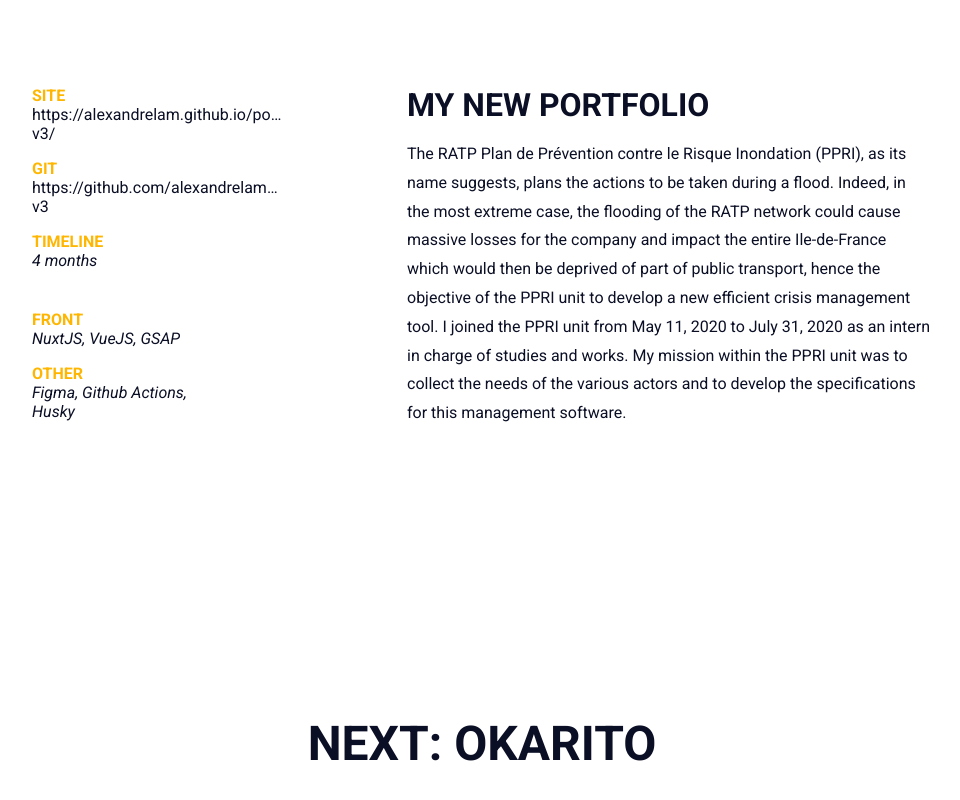
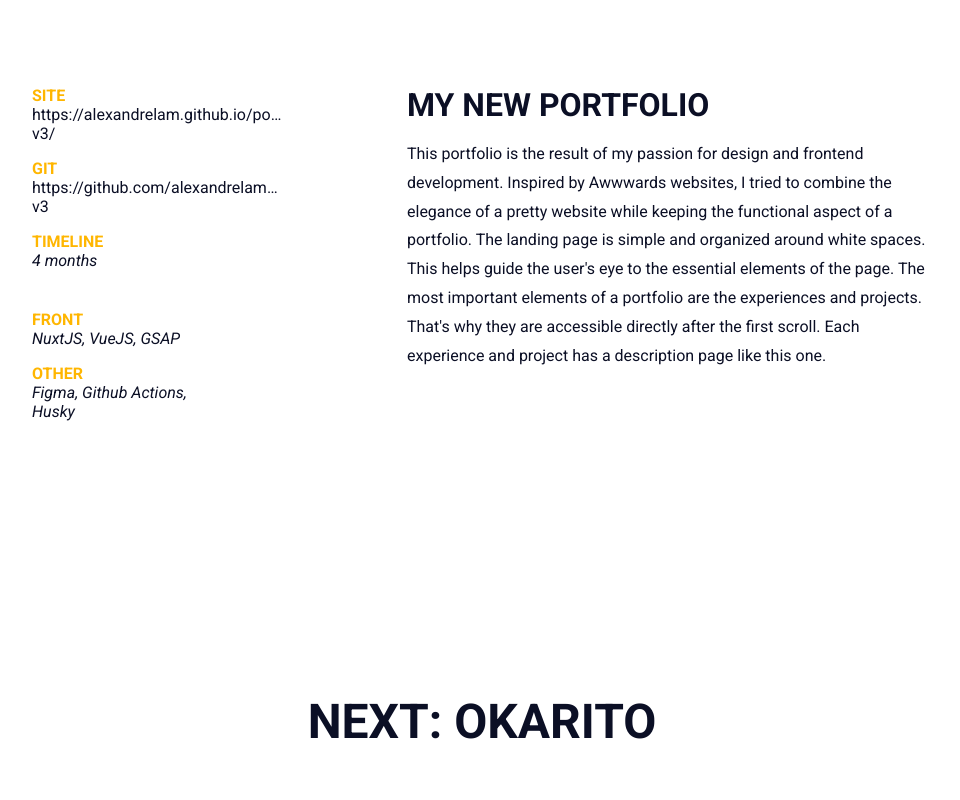
Before and after one commit to alexandrelam/portfolio, a Nuxt app: page /experiences/portfoliov3 in a window 1280 px wide. Shown: the part 1391-2191 px from the top of the page, without its empty margins (158-1118 px from the left). Built offline with nearby package versions, Linux system fonts and the light colour scheme.

Commit message:
feat(content): added portfolio and buzzer content

```diff
--- a/pages/experiences/buzzer.vue
+++ b/pages/experiences/buzzer.vue
@@ -5,7 +5,7 @@
     image="buzzer_cover.png"
     date="december - january 2021"
     descriptionTitle="A SIMPLE BUZZER APP FOR QUIZZES WITH FRIENDS"
-    descriptionParagraph="The RATP Plan de Prévention contre le Risque Inondation (PPRI), as its name suggests, plans the actions to be taken during a flood. Indeed, in the most extreme case, the flooding of the RATP network could cause massive losses for the company and impact the entire Ile-de-France which would then be deprived of part of public transport, hence the objective of the PPRI unit to develop a new efficient crisis management tool. I joined the PPRI unit from May 11, 2020 to July 31, 2020 as an intern in charge of studies and works. My mission within the PPRI unit was to collect the needs of the various actors and to develop the specifications for this management software."
+    descriptionParagraph="Buzzer, as its name suggests, is a buzzer application. It allows several people to connect on the same online platform to share a common buzzer. Very useful during quiz nights with friends, this application is useful to know who buzzed first and track the points of different players. Developed with Nuxt, the application uses the live database of Firebase."
     :info={
       site:"alexandrelam.github.io/buzzer/",
       git:"https://github.com/alexandrelam/buzzer",
--- a/pages/experiences/portfoliov3.vue
+++ b/pages/experiences/portfoliov3.vue
@@ -5,7 +5,7 @@
     image="portfolio_cover.png"
     date="july - october 2021"
     descriptionTitle="MY NEW PORTFOLIO"
-    descriptionParagraph="The RATP Plan de Prévention contre le Risque Inondation (PPRI), as its name suggests, plans the actions to be taken during a flood. Indeed, in the most extreme case, the flooding of the RATP network could cause massive losses for the company and impact the entire Ile-de-France which would then be deprived of part of public transport, hence the objective of the PPRI unit to develop a new efficient crisis management tool. I joined the PPRI unit from May 11, 2020 to July 31, 2020 as an intern in charge of studies and works. My mission within the PPRI unit was to collect the needs of the various actors and to develop the specifications for this management software."
+    descriptionParagraph="This portfolio is the result of my passion for design and frontend development. Inspired by Awwwards websites, I tried to combine the elegance of a pretty website while keeping the functional aspect of a portfolio. The landing page is simple and organized around white spaces. This helps guide the user's eye to the essential elements of the page. The most important elements of a portfolio are the experiences and projects. That's why they are accessible directly after the first scroll. Each experience and project has a description page like this one."
     :info={
       site:"https://alexandrelam.github.io/portfolio-v3/",
       git:"https://github.com/alexandrelam/portfolio-v3",
```
